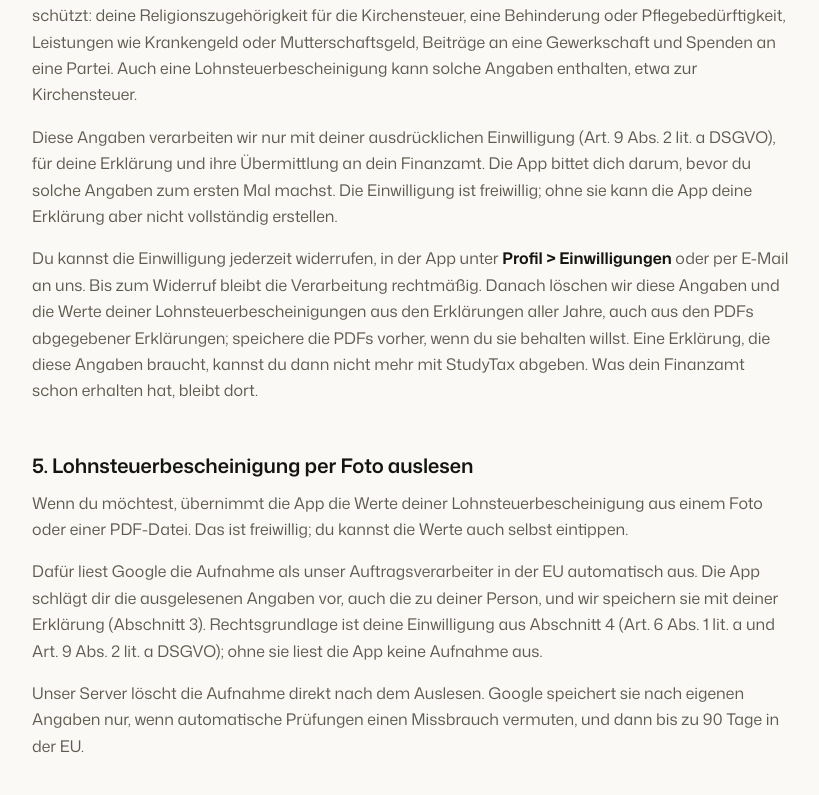
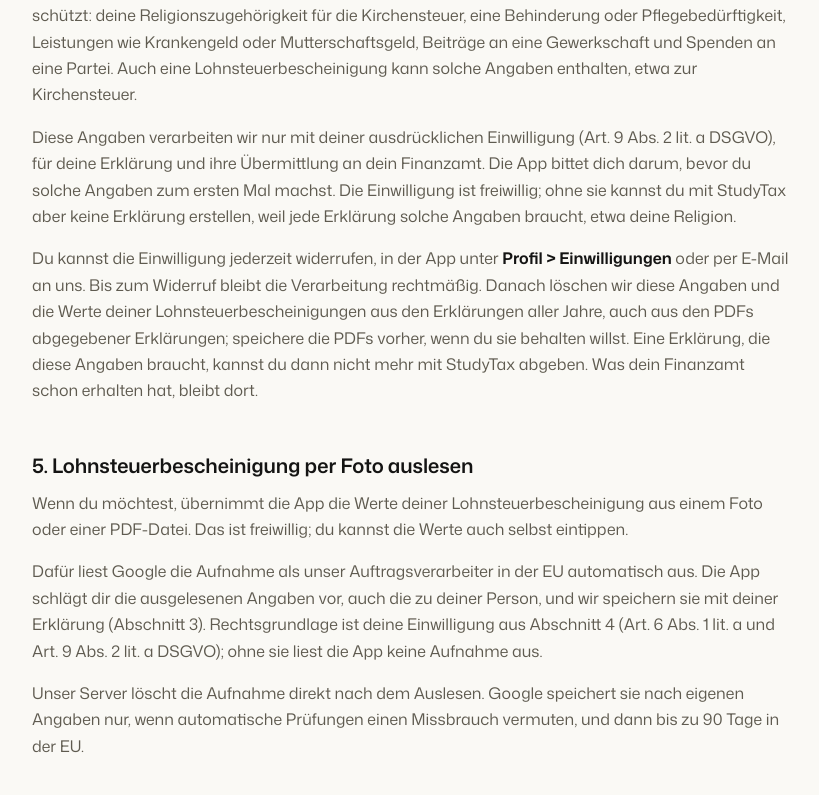
Before and after one commit to noki00003/studytax-website, a Next.js app: page /datenschutz in a window 1280 px wide. Shown: the part 1945-2740 px from the top of the page, without its empty margins (228-1047 px from the left). Built offline with nearby package versions, Linux system fonts and the light colour scheme.

Commit message:
Datenschutzerklärung 1.3.1: Abschnitt 4 sagt jetzt, dass man ohne die Einwilligung für besonders geschützte Angaben mit StudyTax keine Erklärung erstellen kann, weil jede Erklärung solche Angaben braucht (Noah 13.11.2026, noch nicht live).

```diff
--- a/app/datenschutz/page.tsx
+++ b/app/datenschutz/page.tsx
@@ -9,7 +9,7 @@ export default function Datenschutz() {
         <LegalPage
             title={"Datenschutz\u00ADerklärung"}
             content={datenschutzContent}
-            stand="10.11.2026, Version 1.3"
+            stand="13.11.2026, Version 1.3.1"
         />
     );
 }
--- a/content/legal/datenschutz.md
+++ b/content/legal/datenschutz.md
@@ -86,8 +86,9 @@ Kirchensteuer.
 Diese Angaben verarbeiten wir nur mit deiner ausdrücklichen Einwilligung (Art. 9
 Abs. 2 lit. a DSGVO), für deine Erklärung und ihre Übermittlung an dein
 Finanzamt. Die App bittet dich darum, bevor du solche Angaben zum ersten Mal
-machst. Die Einwilligung ist freiwillig; ohne sie kann die App deine Erklärung
-aber nicht vollständig erstellen.
+machst. Die Einwilligung ist freiwillig; ohne sie kannst du mit StudyTax aber
+keine Erklärung erstellen, weil jede Erklärung solche Angaben braucht, etwa
+deine Religion.
 
 Du kannst die Einwilligung jederzeit widerrufen, in der App unter
 **Profil > Einwilligungen** oder per E-Mail an uns. Bis zum Widerruf bleibt die
```
